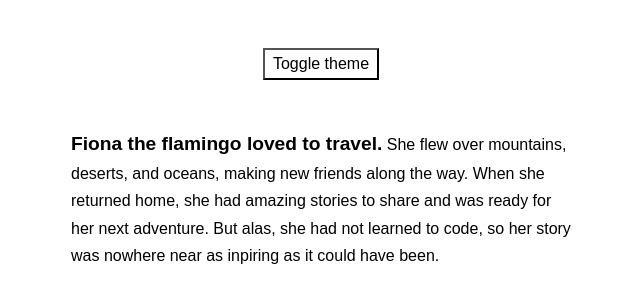
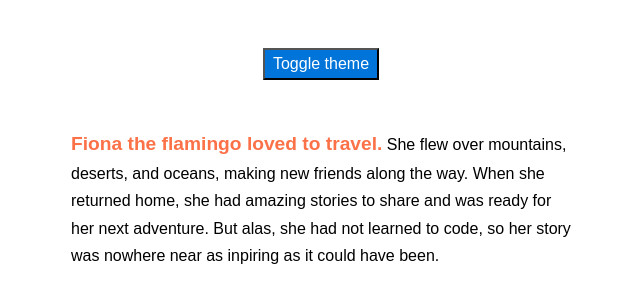
Before and after one commit to tauri-st/useEffect-darkmode-localStorage, a React (Create React App) app: page / in a window 1280 px wide. Shown: the top 302 px of the page, without its empty margins (319-959 px from the left). Built offline with nearby package versions, Linux system fonts and the light colour scheme.

Commit message:
Fix onClick to check theme for what is set and add theme to className of app

```diff
--- a/src/App.js
+++ b/src/App.js
@@ -5,12 +5,10 @@ const App = () => {
 
   const [theme, setTheme] = useState("light");
 
-  console.log(theme);
-
   return (
-    <div className={`App`}>
+    <div className={`App && ${theme}`}>
       <div className="wrapper">
-        <button onClick={(e) => {"light" ? setTheme("dark") : setTheme("light")}}>Toggle theme</button>
+        <button onClick={(e) => {theme === "light" ? setTheme("dark") : setTheme("light")}}>Toggle theme</button>
         <p>
           <span className="accent">Fiona the flamingo loved to travel.</span>{" "}
           She flew over mountains, deserts, and oceans, making new friends along
```
